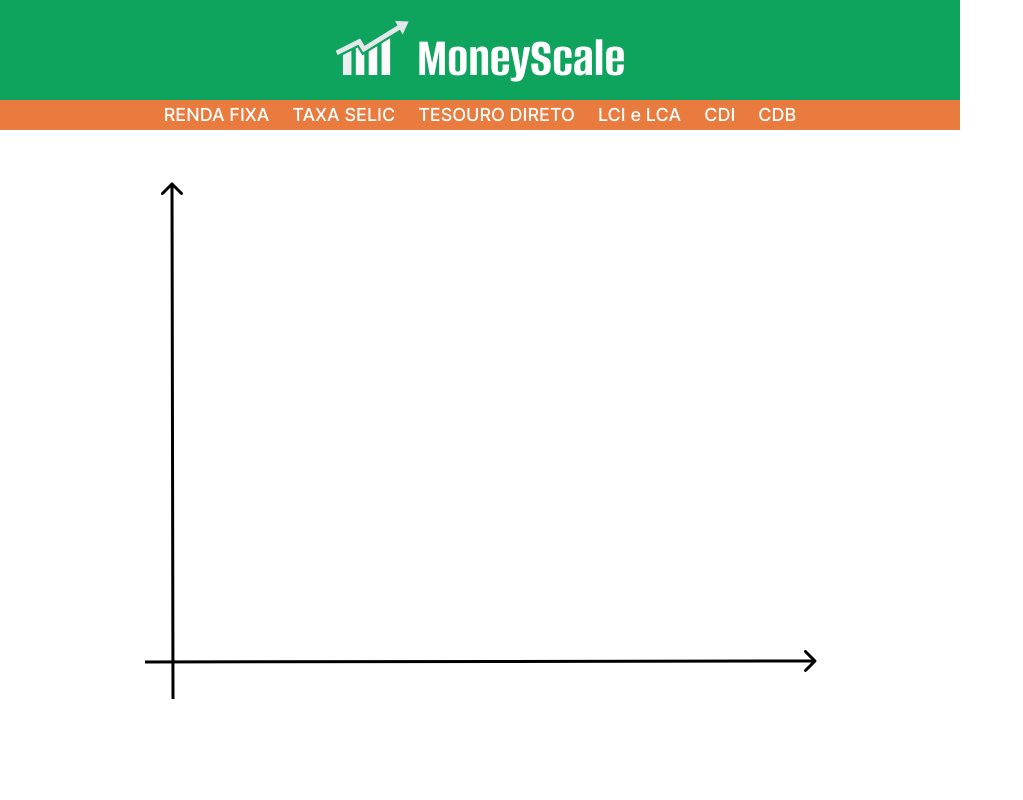
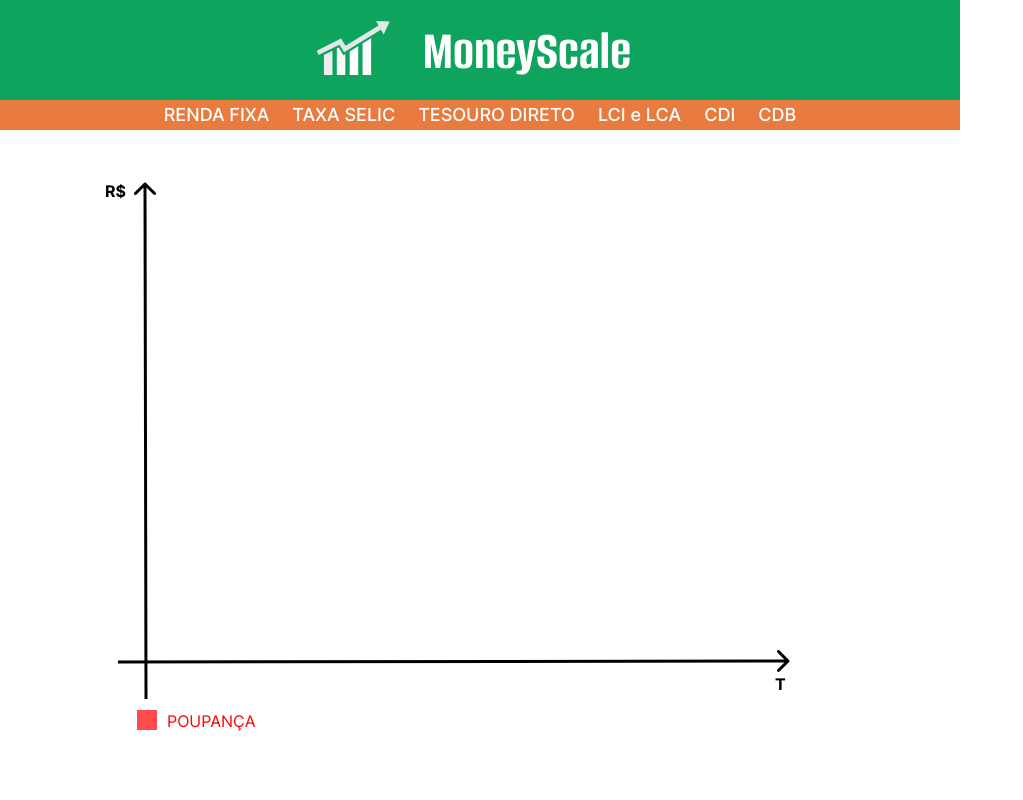
Before and after one commit to lucassena08/projeto_ps, a website: page public/views/informacoes-investimento.html in a window 1280 px wide. Shown: the top 800 px of the page, without its empty margins (0-1023 px from the left). Drawn offline with Linux system fonts and the light colour scheme; files whose address does not match are found by name.

Commit message:
update style and html

```diff
--- a/public/css/index.css
+++ b/public/css/index.css
@@ -6,7 +6,11 @@ input {
   border: 0;
 }
 
-h4, p {
+a {
+  text-decoration: none;
+}
+
+h4, p, span {
   font-family: 'Inter';
   font-style: normal;
   font-weight: 400;
@@ -15,6 +19,10 @@ h4, p {
 
   left: 47px;
   color: #000000;
+}
+
+span {
+  font-weight: 700;
 }
 
 .content-container {
@@ -61,31 +69,27 @@ h4, p {
   background-color: #0EA45D;
   width: 960px;
   height: 100px;
-  text-align: center;
 }
 
 .logo-header {
-  justify-content: center;
-  align-items: center;
   padding: 0px;
   gap: 20px;
 
+  display: inline-block;
   position: relative;
-  width: 456px;
   height: 61px;
-  left: 252px;
+  left: 316.13px;
   top: 20px;
 }
 
 .logo-header img {
   width: 78.09px;
   height: 58.49px;
-  /* left: 64.13px; */
-  /* top: -0.46px; */
 }
 
-.logo-header span {
-  top: -3.5px;
+.logo-header a span {
+  left: 24.65px;
+  bottom: 10px;
 
   font-family: 'Alumni Sans';
   font-style: normal;
@@ -96,10 +100,6 @@ h4, p {
   border: 0;
 
   color: #FFFFFF;
-}
-
-.logo-header a {
-  text-decoration: none;
 }
 
 .container-botoes {
@@ -131,9 +131,6 @@ h4, p {
   font-size: 18px;
   line-height: 22px;
   color: #FFFFFF;
-
-  list-style-type: none;
-  text-decoration: none;
 }
 
 .simule-text {
--- a/public/css/informacoes-investimento.css
+++ b/public/css/informacoes-investimento.css
@@ -74,10 +74,53 @@ footer {
 
 .arrow-1 {
   top: 25px;
-  left: 116px;
+  left: 89px;
 }
 
 .arrow-2 {
   top: 52px;
-  left: 159.99px;
+  left: 133px;
 }
+
+.poupanca-box {
+  width: 20px;
+  height: 20px;
+  left: 137px;
+  top: 59px;
+
+  border: 0;
+
+  background-color: #FF4C4C;
+}
+
+.poupanca-label {
+  top: 41px;
+  left: 167px;
+
+  color: #FF0000
+}
+
+.label-reais {
+  position: absolute;
+  left: 0;
+  top: 52px;
+  left: calc(105px);
+}
+
+.label-tempo {
+  position: absolute;
+  left: 775px;
+  top: 545px;
+}
+
+.btn-simular a {
+  color: #FFFFFF;
+
+  font-family: 'Inter';
+  font-style: normal;
+  font-weight: 800;
+  font-size: 16px;
+  line-height: 19px;
+  letter-spacing: -0.02em;
+  text-transform: uppercase;
+}
--- a/public/css/nav-content-style.css
+++ b/public/css/nav-content-style.css
@@ -8,7 +8,3 @@
 
   text-align: justify;
 }
-
-span {
-  font-weight: 700;
-}
--- a/public/css/reset.css
+++ b/public/css/reset.css
@@ -18,7 +18,6 @@ time, mark, audio, video {
 	font: inherit;
 	vertical-align: baseline;
 }
-/* HTML5 display-role reset for older browsers */
 article, aside, details, figcaption, figure,
 footer, header, hgroup, menu, nav, section {
 	display: block;
--- a/public/views/informacoes-investimento.html
+++ b/public/views/informacoes-investimento.html
@@ -36,8 +36,13 @@
 
   <div class="content-container">
 
+    <span class="label-reais">R$</span>
     <img class="arrow-2" src="../images/arrow-2.svg" alt="">
     <img class="arrow-1" src="../images/arrow-1.svg" alt="">
+    <span class="label-tempo">T</span>
+
+    <div class="poupanca-box"></div>
+    <p class="poupanca-label">POUPANÇA</p>
 
     <form class="input-sequence" action="">
       <label for="input-sequence">INFORMAÇÕES DO INVESTIMENTO</label>
@@ -66,7 +71,9 @@
       <label>Alíquota do IR:</label>
       <input class="input-texto-pag1" name="" type="text" placeholder="" readonly="readonly">
 
-      <button class="btn-simular" type="submit" style="width: 214px;">SIMULAR NOVAMENTE</button>
+      <button class="btn-simular" type="submit" style="width: 214px;">
+        <a href="/">SIMULAR NOVAMENTE</a>
+      </button>
 
       <div class="div-logo"><img src="../images/logo-xp.svg" alt=""></div>
     </form>
```
